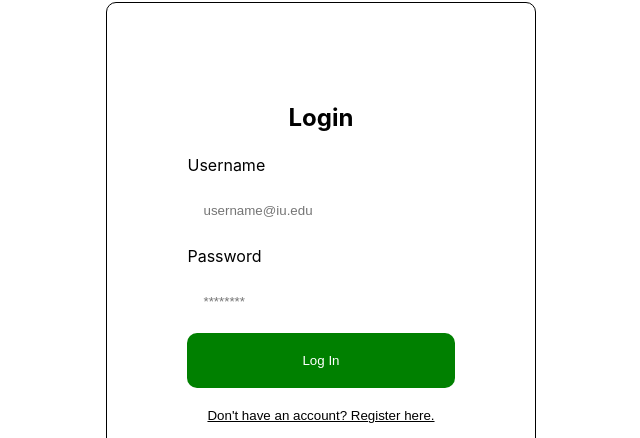
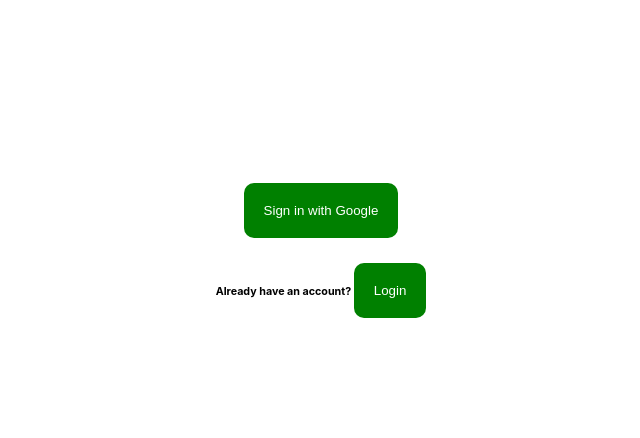
Before and after one commit to pranav1421998/LuddyLan, a React (Create React App) app: page / in a window 1280 px wide. Shown: the part 137-575 px from the top of the page, without its empty margins (319-959 px from the left). Built offline with nearby package versions, Linux system fonts and the light colour scheme; no server answers.

Commit message:
create a new page for password creation

```diff
--- a/src/App.css
+++ b/src/App.css
@@ -7,7 +7,7 @@
   color:black;
 }
 
-.auth-form-container, .login-form, .register-form {
+.auth-form-container, .login-form, .register-form, .createpassword-form {
   display: flex;
   flex-direction: column;
 }
--- a/src/App.js
+++ b/src/App.js
@@ -6,7 +6,7 @@
 
 function App() {
     const auth = getAuth();  // Initialize the auth instance
-    const [currentForm, setCurrentForm] = useState('login');
+    const [currentForm, setCurrentForm] = useState('password');
     const toggleForm = (formName) => {
         setCurrentForm(formName);
     }
```
Also changed, not shown: src/password.js (added, +22 -0 lines).
